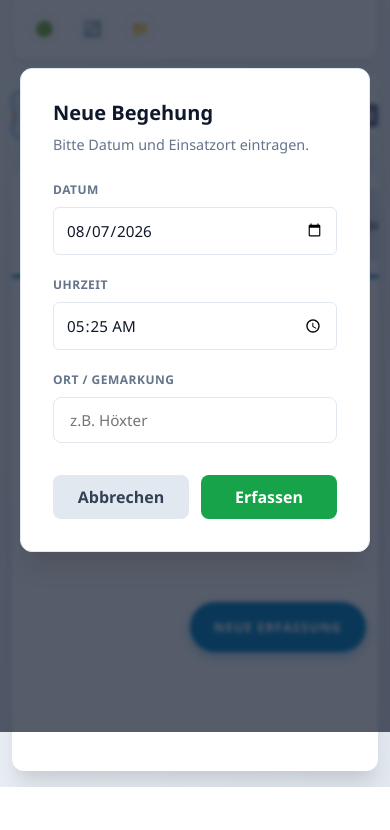
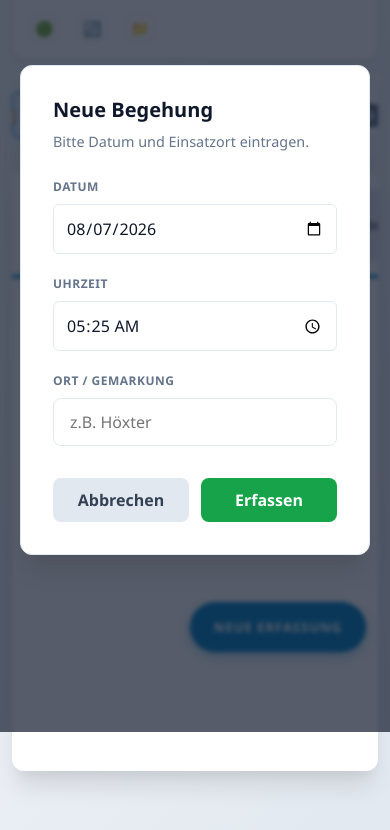
Before and after one commit to soundbier/ArbeitsSafe, a plain HTML site: page index.html in a window 390 px wide. Both pictures are taken after a click on the button "NEUE ERFASSUNG". Shown: the part 112-942 px from the top of the page. Before the commit the page ends 899 px from the top, so only its background shows below. Drawn offline with Linux system fonts and the light colour scheme.

Commit message:
Update base.css

```diff
--- a/css/base.css
+++ b/css/base.css
@@ -28,3 +28,19 @@ h1, h2, h3 { margin-top: 0; line-height: 1.2; }
 }
 
 .main-content-area, .results-container { display: flex; flex-direction: column; gap: 1.5rem; }
+/* ==========================================
+   MOBILE OPTIMIERUNG (BASE)
+   ========================================== */
+@media (max-width: 600px) {
+    /* 1. Verhindert automatisches Einzoomen auf iOS-Geräten beim Tippen */
+    input,
+    select,
+    textarea {
+        font-size: 16px !important;
+    }
+
+    /* 2. Platzhalter unten, damit die fixierte Bottom-Navigation keine Inhalte verdeckt */
+    .workspace-container {
+        padding-bottom: 90px;
+    }
+}
```
